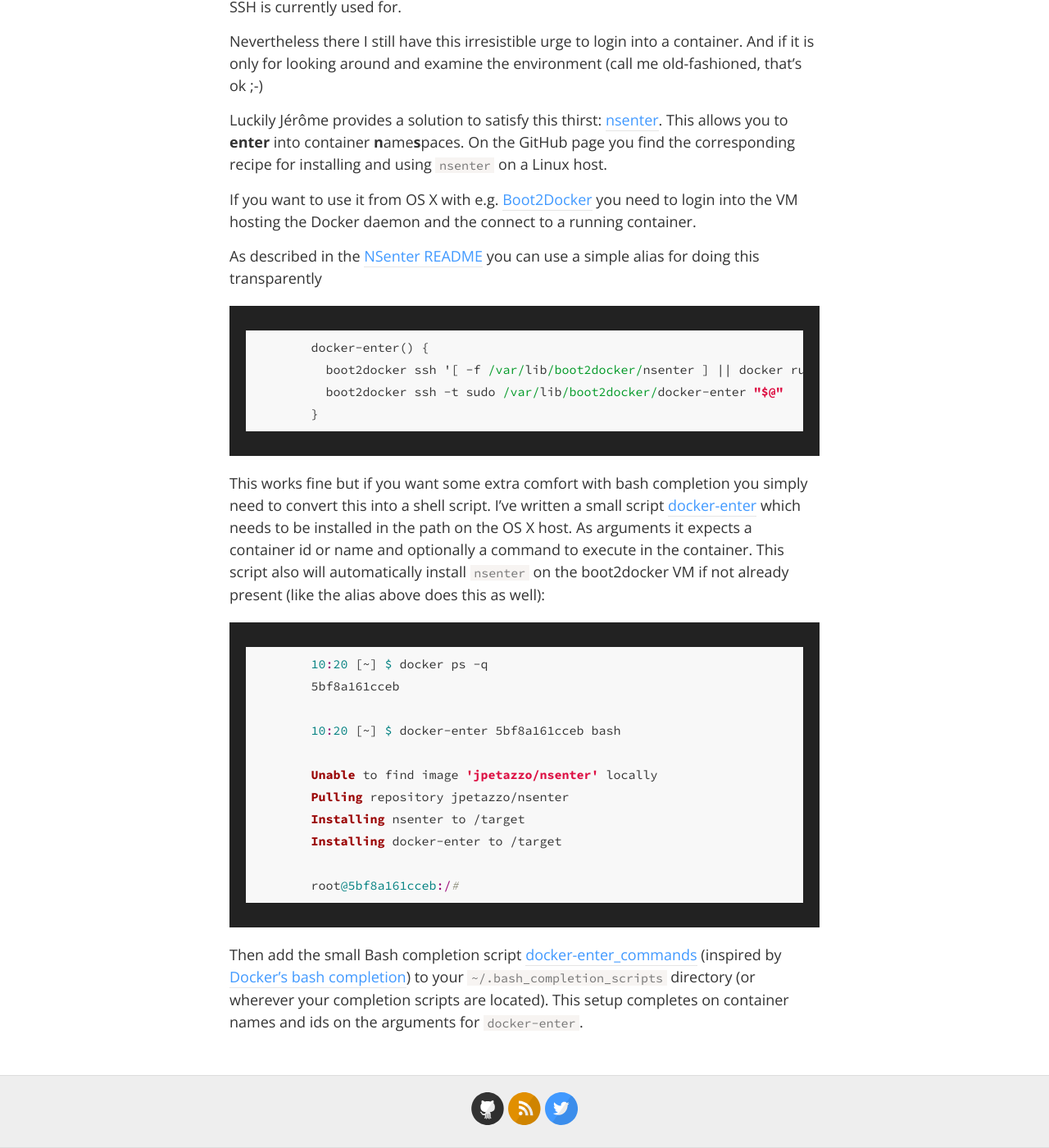
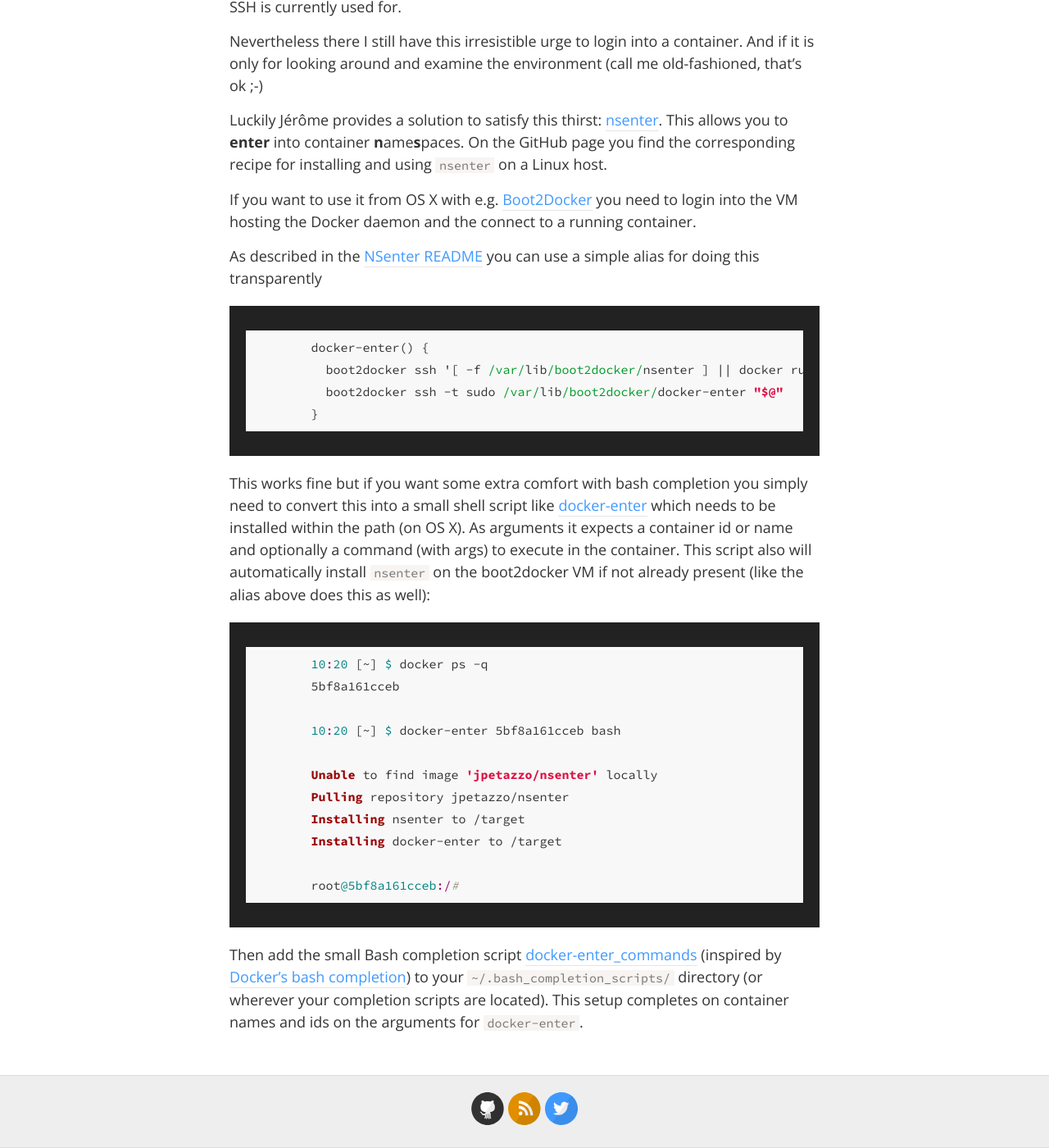
Before and after one commit to rhuss/rhuss.github.io, a Jekyll site: the page built from _posts/2014-9-1-NSEnter-with-Boot2Docker.md, in a window 1280 px wide and 1400 px high, scrolled down 470 px. Shown: the whole window at 82% size. Built offline with Jekyll 4.4.1, drawn with Linux system fonts in a browser that asks for light colours; nearby versions of some CDN libraries; comment, search, counter and statistics services are not loaded.

Commit message:
Update description of shell script

````diff
--- a/_posts/2014-9-1-NSEnter-with-Boot2Docker.md
+++ b/_posts/2014-9-1-NSEnter-with-Boot2Docker.md
@@ -25,7 +25,7 @@ As described in the [NSenter README][6] you can use a simple alias for doing thi
 	}
 ```
 
-This works fine but if you want some extra comfort with bash completion you simply need to convert this into a shell script. I've written a small script [docker-enter][7] which needs to be installed in the path on the OS X host. As arguments it expects a container id or name and optionally a command to execute in the container.  This script also will automatically install `nsenter`  on the boot2docker VM if not already present (like the alias above does this as well):
+This works fine but if you want some extra comfort with bash completion you simply need to convert this into a small shell script like [docker-enter][7] which needs to be installed within the path (on OS X). As arguments it expects a container id or name and optionally a command (with args) to execute in the container.  This script also will automatically install `nsenter` on the boot2docker VM if not already present (like the alias above does this as well):
 
 ```bash
 	10:20 [~] $ docker ps -q
@@ -41,7 +41,7 @@ This works fine but if you want some extra comfort with bash completion you simp
 	root@5bf8a161cceb:/#
 ```
 
-Then add the small Bash completion script [docker-enter\_commands][8] (inspired by [Docker's bash completion][9]) to your `~/.bash_completion_scripts` directory (or wherever your completion scripts are located). This setup completes on container names and ids on the arguments for `docker-enter`.
+Then add the small Bash completion script [docker-enter\_commands][8] (inspired by [Docker's bash completion][9]) to your `~/.bash_completion_scripts/` directory (or wherever your completion scripts are located). This setup completes on container names and ids on the arguments for `docker-enter`.
 
 [1]:	https://github.com/jpetazzo/nsenter
 [2]:	https://github.com/boot2docker/boot2docker
````
